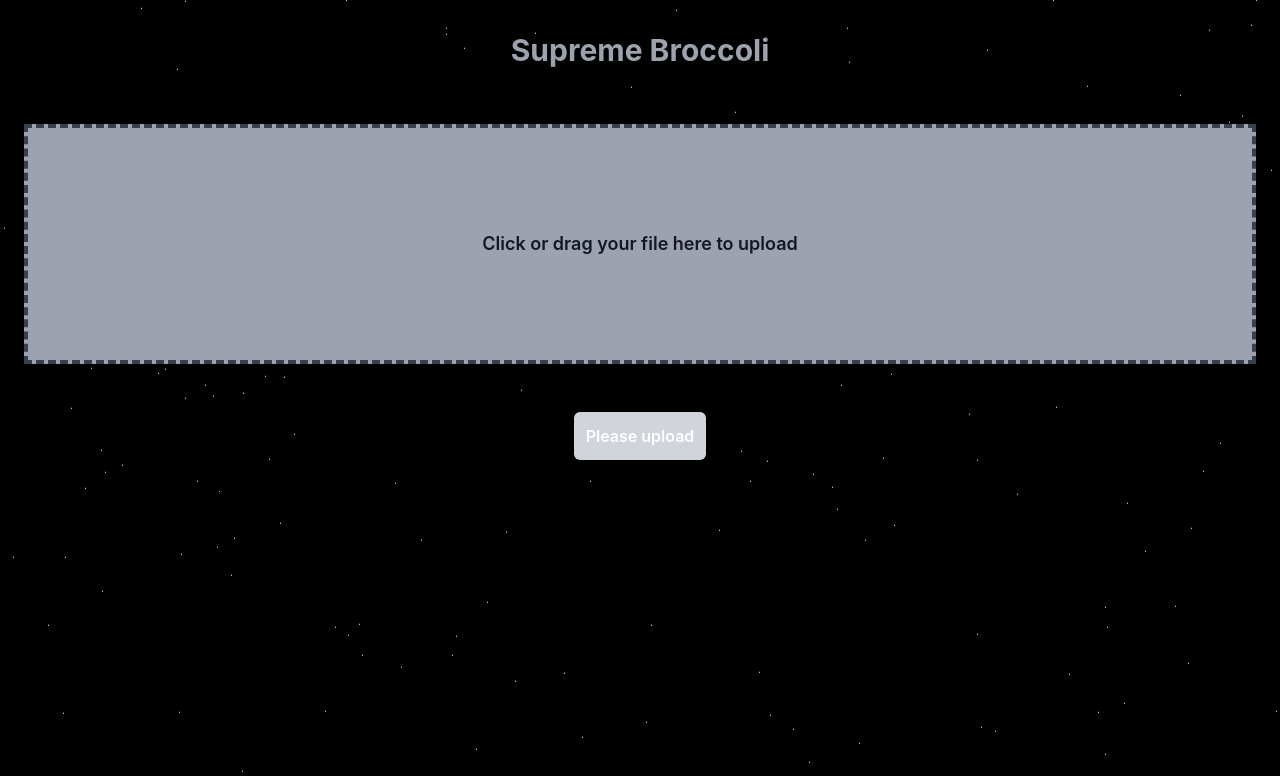
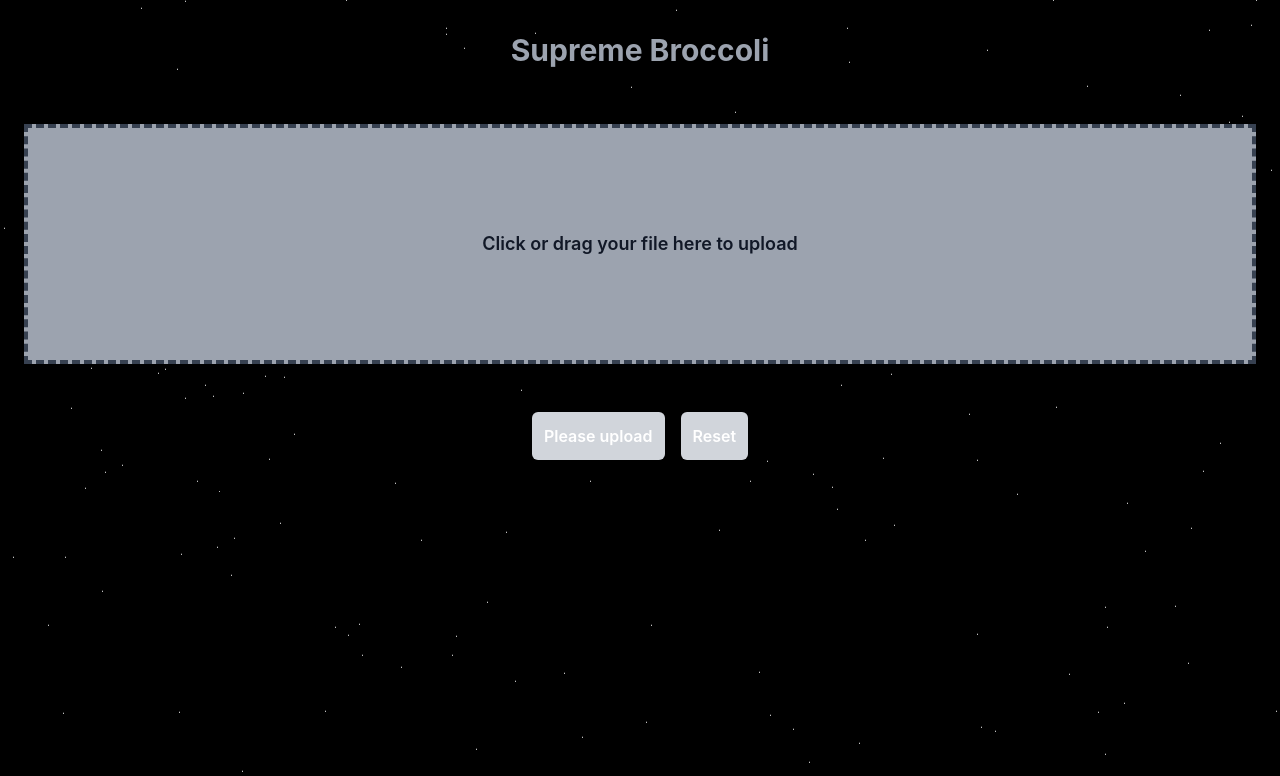
Before and after one commit to ajayamal/supreme-broccoli, a React (Create React App) app: page / in a window 1280 px wide. Shown: the top 776 px of the page. Built offline with nearby package versions, Linux system fonts and the light colour scheme.

Commit message:
convertToJson

```diff
--- a/src/App.js
+++ b/src/App.js
@@ -5,6 +5,7 @@ import { read, utils } from "xlsx";
 import { UploadArea } from "./components/upload-area";
 import { FileDetails } from "./components/file-details";
 import { DocEditor } from "./components/doc-editor";
+import { convertJsonToText } from "./utils/common-func";
 
 function App() {
   const [selectedFile, setSelectedFile] = useState(null);
@@ -21,9 +22,11 @@ function App() {
     const data = utils.sheet_to_json(ws); // generate objects
     setParsedData(data);
   }
-  useEffect(() => {
-    console.log(selectedFile);
-  }, [selectedFile]);
+
+  function reset() {
+    setParsedData("");
+    setSelectedFile("");
+  }
 
   return (
     <div className="App">
@@ -43,17 +46,36 @@ function App() {
 
           <div className="flex flex-col items-center justify-center p-6">
             {selectedFile ? <FileDetails file={selectedFile} /> : <></>}
+            <div className="flex space-x-4">
+              {" "}
               <button
                 className={`rounded-md ${
-                selectedFile ? `bg-cyan-700` : `bg-gray-300 cursor-not-allowed`
+                  selectedFile
+                    ? `bg-cyan-700`
+                    : `bg-gray-300 cursor-not-allowed`
                 } p-3 text-white font-semibold`}
                 onClick={() => parseXl()}
               >
                 {!selectedFile ? "Please upload" : "Ready to Extract"}
               </button>
+              <button
+                className={`rounded-md ${
+                  selectedFile
+                    ? `bg-cyan-700`
+                    : `bg-gray-300 cursor-not-allowed`
+                } p-3 text-white font-semibold`}
+                onClick={() => reset()}
+              >
+                {"Reset"}
+              </button>
             </div>
           </div>
-        {parsedData ? <DocEditor formattedDoc={parsedData} /> : ""}
+        </div>
+        {parsedData ? (
+          <DocEditor formattedDoc={convertJsonToText(parsedData)} />
+        ) : (
+          ""
+        )}
       </div>
     </div>
   );
--- a/src/components/upload-area.jsx
+++ b/src/components/upload-area.jsx
@@ -31,9 +31,9 @@ export const UploadArea = ({ setFile }) => {
         setIsValidFile(fileFormats.includes(item.type));
       });
     } else {
-      console.log("Log");
     }
   }
+
   return (
     <div
       id="drop_zone"
@@ -58,6 +58,7 @@ export const UploadArea = ({ setFile }) => {
         onChange={(e) => {
           if (!e.target.files.length) return;
           setFile(e.target.files[0]);
+          e.target.value = null;
         }}
       />
       <div className="text-lg text-gray-900 font-semibold">
--- a/src/utils/common-func.js
+++ b/src/utils/common-func.js
@@ -7,3 +7,11 @@ export const trimFileName = (initial) => {
   fileName = fileName.substring(0, 10);
   return fileName + "." + extension;
 };
+
+export const convertJsonToText = (parsedData) => {
+  console.log(parsedData);
+  return parsedData.map(
+    (parsedDatum) =>
+      `I'm **${parsedDatum["First Name"]}**  ${parsedDatum["Last Name"]}`
+  );
+};
```
Lines whose indentation alone changed are shown as unchanged.
